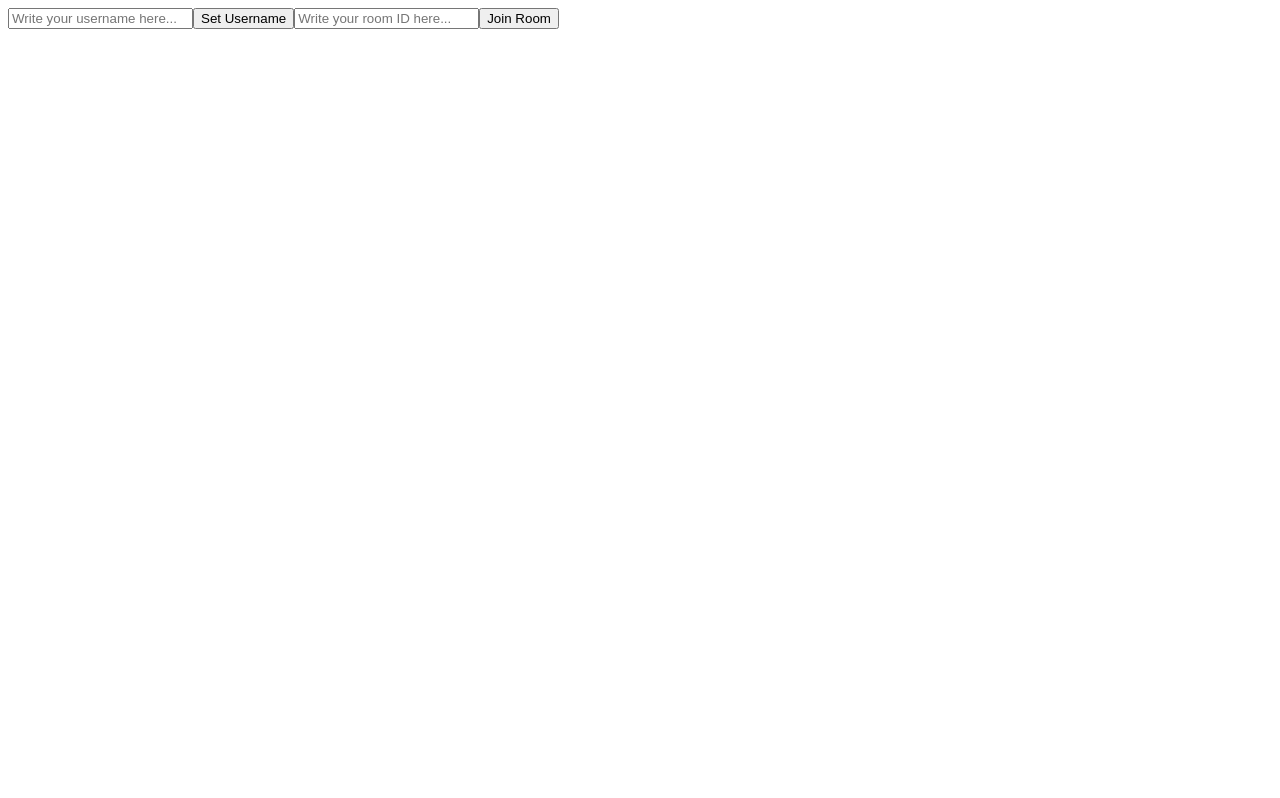
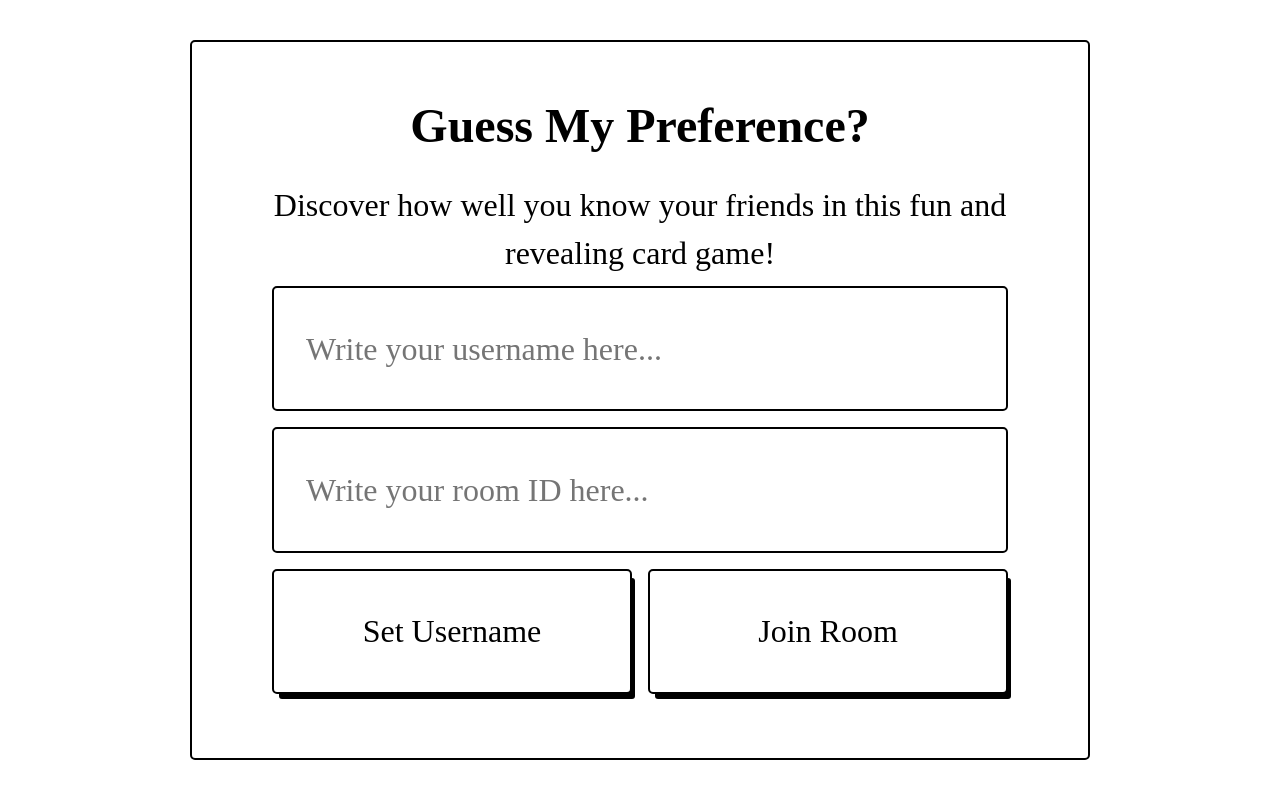
Before and after one commit to halitdincer/guess-my-preference, a React (Create React App) app: page / in a window 1280 px wide. Built offline with nearby package versions, Linux system fonts and the light colour scheme; no server answers.

Commit message:
rename screens, imported some style

```diff
--- /dev/null
+++ b/src/App.css
@@ -0,0 +1,115 @@
+/* RESET */
+
+/*
+    1. Use a more-intuitive box-sizing model.
+*/
+*, *::before, *::after {
+    box-sizing: border-box;
+}
+/*
+    2. Remove default margin
+*/
+* {
+    margin: 0;
+}
+/*
+    Typographic tweaks!
+    3. Add accessible line-height
+    4. Improve text rendering
+*/
+body {
+    line-height: 1.5;
+}
+/*
+    5. Improve media defaults
+*/
+img, picture, video, canvas, svg {
+    display: block;
+    max-width: 100%;
+}
+/*
+    6. Remove built-in form typography styles
+*/
+input, button, textarea, select {
+    font: inherit;
+}
+/*
+    7. Avoid text overflows
+*/
+p, h1, h2, h3, h4, h5, h6 {
+    overflow-wrap: break-word;
+}
+
+/* CSS START */
+main{
+    display: flex;
+    justify-content: center; /* Center horizontally */
+    align-items: center;     /* Center vertically */
+
+    height: 100vh;
+    width: 100%;
+
+    padding: 2rem;
+    font-size: 2rem;
+}
+
+.screen{
+    max-width: 900px;
+    height: 90vh;
+
+    margin: auto;
+    padding: 3rem 5rem;
+
+    border: 2px black solid;
+    border-radius: 5px;
+
+    display: flex;
+    flex-direction: column;
+    justify-content: space-between;
+    align-items: stretch;
+    align-content: stretch;
+}
+
+h1{
+    text-align: center;
+    flex: 2 1 auto;
+}
+p{
+    text-align: center;
+    flex: 1 1 auto;
+}
+
+button,input{
+    width: 100%;
+    padding-top: 2rem ;
+    padding-bottom: 2rem ;
+    margin-bottom: 1rem;
+}
+
+input{
+
+    padding-left: 2rem;
+    background: white;
+    color: black;
+
+    border: 2px solid black;
+    border-radius: 5px;
+    flex: 1 1 auto;
+}
+
+
+.button-container {
+    display: flex;
+    gap: 1rem;
+    flex: 1 1 auto;
+}
+
+button{
+    background: white;
+    color: black;
+
+    border: 2px solid black;
+    border-radius: 5px;
+    -webkit-box-shadow: 5px 7px 0px -2px #000000;
+    box-shadow: 5px 7px 0px -2px #000000;
+}
--- a/src/App.js
+++ b/src/App.js
@@ -1,9 +1,10 @@
 import { useEffect, useState } from "react";
-import Welcome from "./components/Welcome";
-import Lobby from "./components/Lobby";
-import RoundPlay from "./components/RoundPlay";
-import RoundResult from "./components/RoundResult";
+import WelcomeScreen from "./components/WelcomeScreen";
+import LobbyScreen from "./components/LobbyScreen";
+import GameScreen from "./components/GameScreen";
+import ResultScreen from "./components/ResultScreen";
 import { io } from "socket.io-client";
+import './App.css';
 
 //const URL = process.env.NODE_ENV === 'production' ? undefined : 'http://localhost:3000';
 const URL = 'http://localhost:3000'
@@ -60,16 +61,16 @@ function App() {
   // Choosing conten
   switch(screen) {
     case 1:
-      content = <Lobby username={username} users={users} room={room} putVote={(content) => putVote(content)} />;
+      content = <LobbyScreen username={username} users={users} room={room} putVote={(content) => putVote(content)} />;
       break;
     case 2:
-      content = <RoundPlay users={users} question={question} putVote={(content) => putVote(content)} />;
+      content = <GameScreen users={users} question={question} putVote={(content) => putVote(content)} />;
       break;
     case 3:
-      content = <RoundResult users={users} putVote={(content) => putVote(content)} />;
+      content = <ResultScreen users={users} putVote={(content) => putVote(content)} />;
       break;
     default:
-      content = <Welcome changeUsername={(username) => changeUsername(username)} joinRoom={(roomID) => joinRoom(roomID)} />;
+      content = <WelcomeScreen changeUsername={(username) => changeUsername(username)} joinRoom={(roomID) => joinRoom(roomID)} />;
   }
 
   return (
--- a/src/components/RoundPlay.jsx
+++ b/src/components/GameScreen.jsx
@@ -1,14 +1,13 @@
 import React from "react";
 
-export default function RoundPlay({putVote, users, question}) {
+export default function GameScreen({putVote, users, question}) {
   return (
-        <div>
-            <p>Game Begin</p>
-            <p>Question:{question[0]}</p>
+        <section className="screen">
+            <p>{question[0]}</p>
             <button onClick={e => {putVote(1)}}>{question[1]}</button>
             <button onClick={e => {putVote(2)}}>{question[2]}</button>
             <button onClick={e => {putVote(3)}}>{question[3]}</button>
             <button onClick={e => {putVote(4)}}>{question[4]}</button>
-        </div>
+        </section>
   );
 }
--- /dev/null
+++ b/src/components/LobbyScreen.jsx
@@ -0,0 +1,15 @@
+import React from "react";
+
+export default function LobbyScreen({username, users, room, putVote}) {
+  return (
+        <section className="screen">
+            <h1>Room: {room}</h1>
+            <p>Welcome, {username}</p>
+            <p>Users: {JSON.stringify(users)}</p>
+
+            <button onClick={e => {
+                putVote(1)
+            }}>I'm Ready</button>
+        </section>
+  );
+}
--- a/src/components/Lobby.jsx
+++ b/src/components/ResultScreen.jsx
@@ -1,15 +1,13 @@
 import React from "react";
 
-export default function Lobby({username, users, room, putVote}) {
+export default function ResultScreen({putVote, users}) {
   return (
-        <div>
-            <h1>Room: {room}</h1>
-            <p>Welcome, {username}</p>
+        <section className="screen">
+            <p>Round Result</p>
             <p>Users: {JSON.stringify(users)}</p>
-
             <button onClick={e => {
                 putVote(1)
             }}>I'm Ready</button>
-        </div>
+        </section>
   );
 }
--- a/src/components/RoundResult.jsx
+++ /dev/null
@@ -1,13 +0,0 @@
-import React from "react";
-
-export default function RoundResult({putVote, users}) {
-  return (
-        <div>
-            <p>Round Result</p>
-            <p>Users: {JSON.stringify(users)}</p>
-            <button onClick={e => {
-                putVote(1)
-            }}>I'm Ready</button>
-        </div>
-  );
-}
--- a/src/components/Welcome.jsx
+++ /dev/null
@@ -1,18 +0,0 @@
-import React from "react";
-
-export default function Welcome({changeUsername, joinRoom}) {
-
-    return (
-        <>
-            <input type="text" name="username" id="username" placeholder="Write your username here..." />
-            <button onClick={e => {
-                changeUsername(document.getElementById("username").value)
-            }}>Set Username</button>
-
-            <input type="text" name="roomId" id="roomID" placeholder="Write your room ID here..." />
-            <button onClick={e => {
-                joinRoom(document.getElementById("roomID").value)
-            }}>Join Room</button>
-        </>
-    );
-}
--- /dev/null
+++ b/src/components/WelcomeScreen.jsx
@@ -0,0 +1,23 @@
+import React from "react";
+
+export default function WelcomeScreen({changeUsername, joinRoom}) {
+    return (
+        <section className="screen">
+            <h1>Guess My Preference?</h1>
+            <p>Discover how well you know your friends in this fun and revealing card game!</p>
+            <input type="text" name="username" id="username" placeholder="Write your username here..." />
+            <input type="text" name="roomId" id="roomID" placeholder="Write your room ID here..." />
+            <div className="button-container">
+
+                <button onClick={e => {
+                    changeUsername(document.getElementById("username").value)
+                }}>Set Username</button>
+
+                <button onClick={e => {
+                    joinRoom(document.getElementById("roomID").value)
+                }}>Join Room</button>
+
+            </div>
+        </section>
+    );
+}
```
